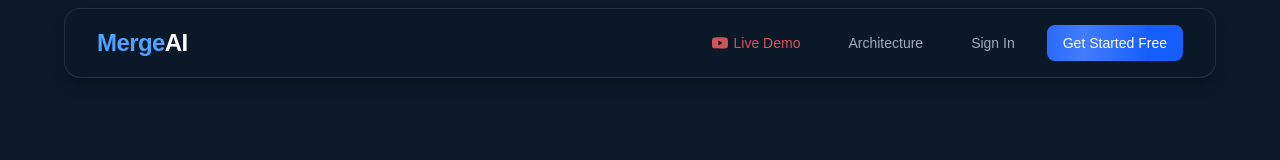
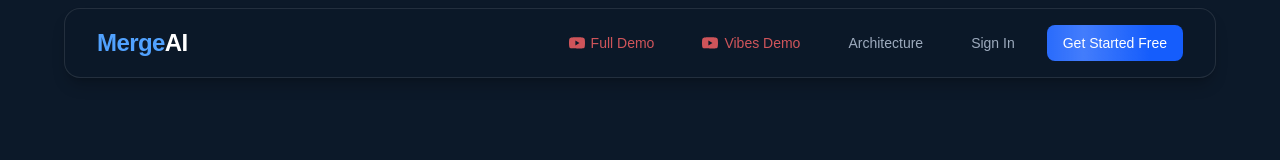
Before and after one commit to lubobali/mergeAI, a Next.js app: page / in a window 1280 px wide. Shown: the top 160 px of the page. Built offline with nearby package versions, Linux system fonts and the light colour scheme; no server answers.

Commit message:
Add Vibes Demo video link next to Full Demo in header
Co-Authored-By: AdaL <adal@sylph.ai>

```diff
--- a/src/app/page.tsx
+++ b/src/app/page.tsx
@@ -149,7 +149,16 @@
             className="flex items-center gap-1.5 px-4 py-2 text-sm text-red-400/80 hover:text-red-300 transition"
           >
             <svg width="16" height="16" viewBox="0 0 24 24" fill="currentColor"><path d="M23.498 6.186a3.016 3.016 0 0 0-2.122-2.136C19.505 3.545 12 3.545 12 3.545s-7.505 0-9.377.505A3.017 3.017 0 0 0 .502 6.186C0 8.07 0 12 0 12s0 3.93.502 5.814a3.016 3.016 0 0 0 2.122 2.136c1.871.505 9.376.505 9.376.505s7.505 0 9.377-.505a3.015 3.015 0 0 0 2.122-2.136C24 15.93 24 12 24 12s0-3.93-.502-5.814zM9.545 15.568V8.432L15.818 12l-6.273 3.568z"/></svg>
-            Live Demo
+            Full Demo
+          </a>
+          <a
+            href="https://www.youtube.com/watch?v=_BmN9YIQXGw"
+            target="_blank"
+            rel="noopener noreferrer"
+            className="flex items-center gap-1.5 px-4 py-2 text-sm text-red-400/80 hover:text-red-300 transition"
+          >
+            <svg width="16" height="16" viewBox="0 0 24 24" fill="currentColor"><path d="M23.498 6.186a3.016 3.016 0 0 0-2.122-2.136C19.505 3.545 12 3.545 12 3.545s-7.505 0-9.377.505A3.017 3.017 0 0 0 .502 6.186C0 8.07 0 12 0 12s0 3.93.502 5.814a3.016 3.016 0 0 0 2.122 2.136c1.871.505 9.376.505 9.376.505s7.505 0 9.377-.505a3.015 3.015 0 0 0 2.122-2.136C24 15.93 24 12 24 12s0-3.93-.502-5.814zM9.545 15.568V8.432L15.818 12l-6.273 3.568z"/></svg>
+            Vibes Demo
           </a>
           <a
             href="/architecture.html"
```
